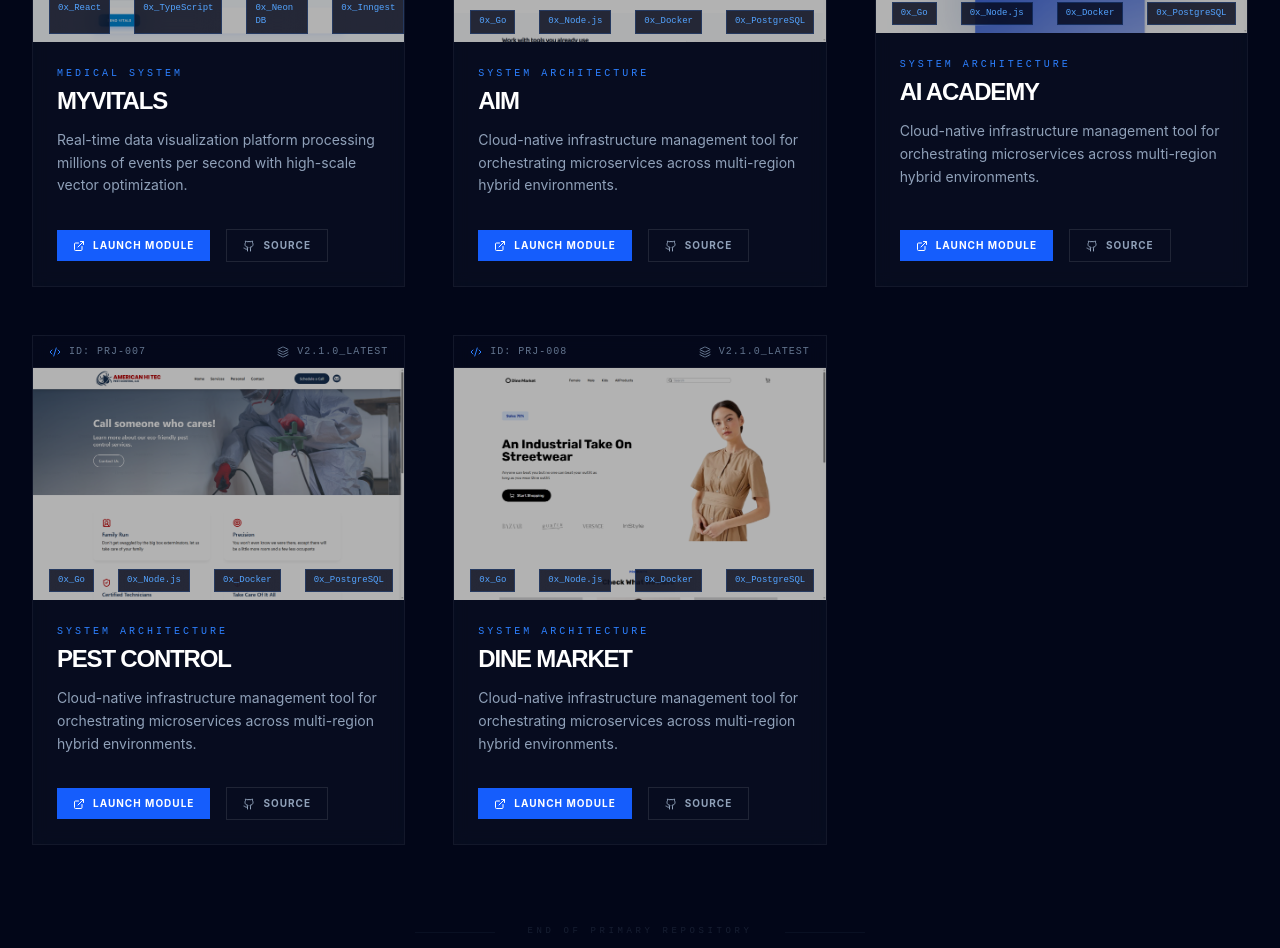
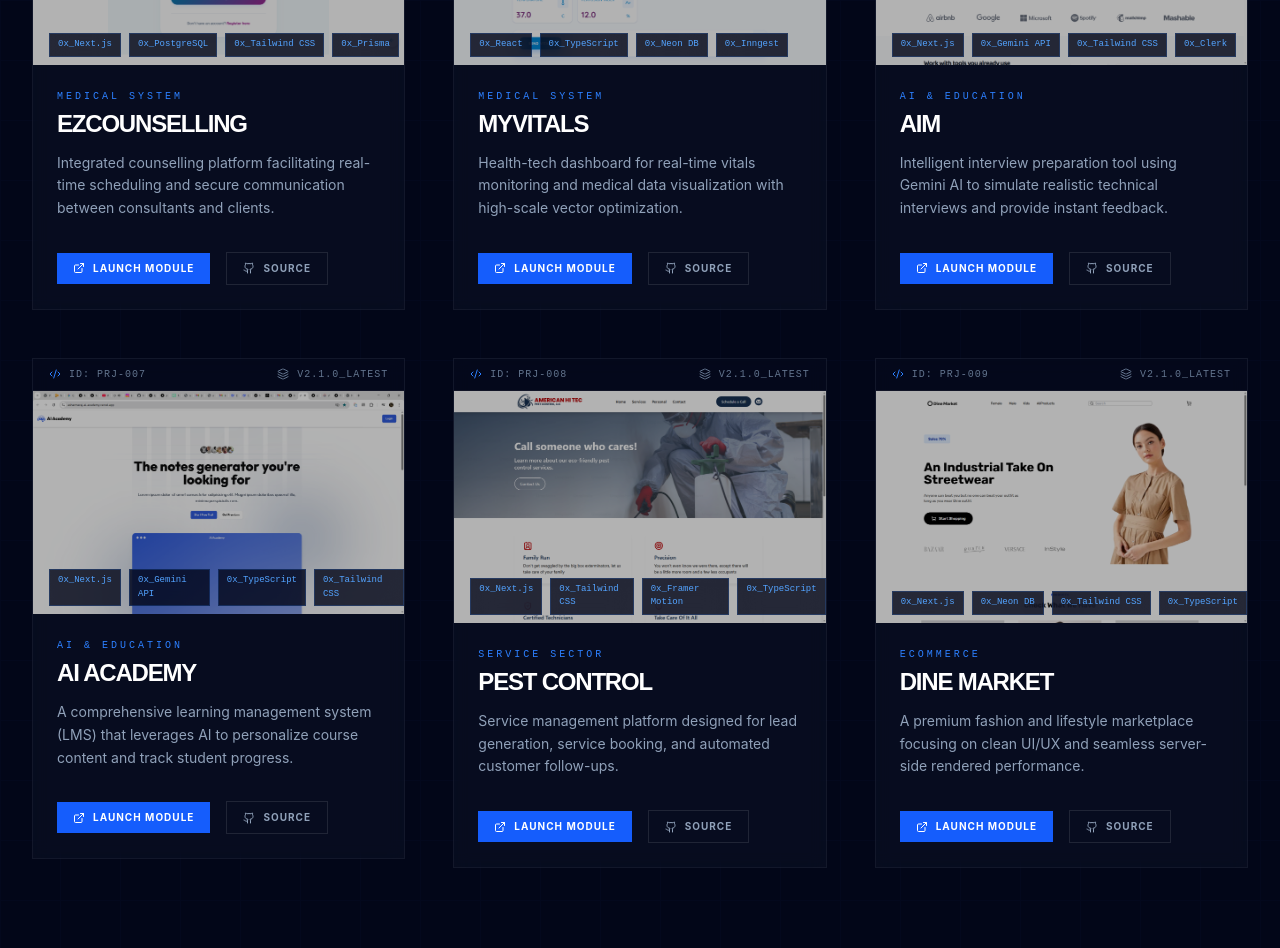
Before and after one commit to AsharMeraj/Personal_Portfolio_Website, a Next.js app: page /work in a window 1280 px wide. Shown: the part 1380-2328 px from the top of the page. Built offline with nearby package versions, Linux system fonts and the light colour scheme.

Commit message:
Adding projects page

```diff
--- a/app/_components/Education.tsx
+++ b/app/_components/Education.tsx
@@ -19,10 +19,8 @@ const Education = () => {
 
     return (
         <MarginWrapper>
-            <section id="education" ref={containerRef} className="relative bg-slate-950 overflow-hidden">
+            <section id="education" ref={containerRef} className="relative overflow-hidden">
                 {/* Background Circuit Grid */}
-                <div className="absolute inset-0 opacity-[0.02] pointer-events-none"
-                    style={{ backgroundImage: `linear-gradient(#3b82f6 1px, transparent 1px), linear-gradient(90deg, #3b82f6 1px, transparent 1px)`, backgroundSize: '60px 60px' }}></div>
 
                 <div className="mx-auto relative">
                     {/* Unified Design Header Section */}
--- a/app/_components/Navbar.tsx
+++ b/app/_components/Navbar.tsx
@@ -2,7 +2,6 @@
 import React, { useState, useEffect } from 'react';
 import { motion, AnimatePresence } from 'framer-motion';
 import { Menu, X, Terminal, Activity } from 'lucide-react';
-import MarginWrapper from './MarginWrapper';
 import { navLinks } from '../_utils/Constant';
 
 const Navbar: React.FC = () => {
--- a/app/_components/ProjectCards.tsx
+++ b/app/_components/ProjectCards.tsx
@@ -13,7 +13,7 @@ export const containerVariants: Variants = {
 
 const cardVariants: Variants = {
   hidden: { y: 40, opacity: 0, scale: 0.95 },
-  visible: {
+  whileInView: {
     y: 0,
     opacity: 1,
     scale: 1,
@@ -24,8 +24,8 @@ const cardVariants: Variants = {
 export default function ProjectCards({project}: {project: Project}) {
   return (
     <motion.div
-      variants={cardVariants}
-      className="group relative flex flex-col bg-slate-900/40 border border-white/5 backdrop-blur-sm overflow-hidden"
+      // variants={cardVariants}
+      className="group relative flex flex-col bg-slate-900/40 border border-white/5 backdrop-blur-sm overflow-hidden z-50"
     >
       {/* Technical Header */}
       <div className="flex items-center justify-between px-4 py-2 border-b border-white/5 bg-slate-950/50 text-[10px] font-mono tracking-widest text-slate-500 uppercase">
@@ -51,7 +51,7 @@ export default function ProjectCards({project}: {project: Project}) {
         {/* Scanner Line */}
         <div className="absolute top-0 left-0 w-full h-0.5 bg-blue-400 shadow-[0_0_15px_rgba(59,130,246,0.8)] opacity-0 group-hover:animate-scanner pointer-events-none" />
 
-        <div className="absolute bottom-2 left-4 flex gap-6">
+        <div className="absolute bottom-2 left-4 flex gap-2">
           {project.tags.map(tag => (
             <span key={tag} className="px-2 py-1 bg-slate-950/80 backdrop-blur-md text-[9px] font-mono text-blue-400 border border-blue-500/20">
               0x_{tag}
--- a/app/_utils/Constant.tsx
+++ b/app/_utils/Constant.tsx
@@ -28,11 +28,11 @@ export const CurrentTime = () => {
 
 
 export const navLinks = [
-  { name: 'ABOUT', href: '#about' },
-  { name: 'STACK', href: '#skills' },
+  { name: 'ABOUT', href: '/' },
+  { name: 'STACK', href: '/' },
   { name: 'PROJECTS', href: '/work' },
-  { name: 'HISTORY', href: '#experience' },
-  { name: 'CONTACT', href: '#contact' },
+  { name: 'HISTORY', href: '/' },
+  { name: 'CONTACT', href: '/' },
 ];
 
 
@@ -144,78 +144,88 @@ export const PROJECT: Project[] = [
     id: "PRJ-001",
     title: "JARVIS",
     category: "AGENTIC SYSTEMS",
-    description: "A distributed autonomous agent network built on Next.js 16, utilizing Gemini 2.5 audio preview for complex task reasoning and multi-step planning.",
-    tags: ["Next.js", "Gemini API", "Drizzle"],
+    description: "A distributed autonomous agent network utilizing Gemini 2.5 for complex task reasoning, multi-step planning, and real-time audio processing.",
+    tags: ["Next.js", "Gemini API", "Drizzle", "TypeScript"],
     image: "/jarvis.png",
     github: "#",
     live: "https://jarvis-asharmeraj.vercel.app"
   },
-   {
+  {
     id: "PRJ-002",
     title: "Timestore",
     category: "ECOMMERCE",
-    description: "Cloud-native infrastructure management tool for orchestrating microservices across multi-region hybrid environments.",
-    tags: ["Go", "Node.js", "Docker", "PostgreSQL"],
+    description: "A high-performance modern e-commerce storefront featuring dynamic product cataloging, secure checkout flows, and responsive design.",
+    tags: ["Next.js", "Tailwind CSS", "TypeScript", "Stripe"],
     image: "/Timestore.png",
     github: "#",
     live: "https://time-store.vercel.app/"
   },
   {
     id: "PRJ-003",
+    title: "QuickChat",
+    category: "SERVICE SECTOR", // Changed from SERVICE SECTOR for better clarity
+    description: "A high-performance real-time messaging platform utilizing Socket.io for bidirectional communication and low-latency instant data transfer.",
+    tags: ["Next.js", "Socket.io", "Tailwind CSS", "TypeScript"],
+    image: "/Quickchat.png",
+    github: "#",
+    live: "https://quickchat-asharmeraj.vercel.app/"
+  },
+  {
+    id: "PRJ-004",
     title: "EZCounselling",
-    category: "SYSTEM ARCHITECTURE",
-    description: "Cloud-native infrastructure management tool for orchestrating microservices across multi-region hybrid environments.",
-    tags: ["Go", "Node.js", "Docker", "PostgreSQL"],
+    category: "MEDICAL SYSTEM",
+    description: "Integrated counselling platform facilitating real-time scheduling and secure communication between consultants and clients.",
+    tags: ["Next.js", "PostgreSQL", "Tailwind CSS", "Prisma"],
     image: "/counselling.png",
     github: "#",
     live: "https://counselling-app-scree-git-352ccb-ashar-merajs-projects-60e64089.vercel.app/"
   },
   {
-    id: "PRJ-004",
+    id: "PRJ-005",
     title: "MyVitals",
-    category: "Medical System",
-    description: "Real-time data visualization platform processing millions of events per second with high-scale vector optimization.",
+    category: "MEDICAL SYSTEM",
+    description: "Health-tech dashboard for real-time vitals monitoring and medical data visualization with high-scale vector optimization.",
     tags: ["React", "TypeScript", "Neon DB", "Inngest"],
     image: "/myvitals2.png",
     github: "#",
     live: "#"
   },
   {
-    id: "PRJ-005",
+    id: "PRJ-006",
     title: "AIM",
-    category: "SYSTEM ARCHITECTURE",
-    description: "Cloud-native infrastructure management tool for orchestrating microservices across multi-region hybrid environments.",
-    tags: ["Go", "Node.js", "Docker", "PostgreSQL"],
+    category: "AI & EDUCATION",
+    description: "Intelligent interview preparation tool using Gemini AI to simulate realistic technical interviews and provide instant feedback.",
+    tags: ["Next.js", "Gemini API", "Tailwind CSS", "Clerk"],
     image: "/Aim.png",
     github: "#",
     live: "https://ai-interview-mocker-aim.vercel.app/"
   },
   {
-    id: "PRJ-006",
+    id: "PRJ-007",
     title: "AI ACADEMY",
-    category: "SYSTEM ARCHITECTURE",
-    description: "Cloud-native infrastructure management tool for orchestrating microservices across multi-region hybrid environments.",
-    tags: ["Go", "Node.js", "Docker", "PostgreSQL"],
+    category: "AI & EDUCATION",
+    description: "A comprehensive learning management system (LMS) that leverages AI to personalize course content and track student progress.",
+    tags: ["Next.js", "Gemini API", "TypeScript", "Tailwind CSS"],
     image: "/AiAcademy.png",
     github: "#",
     live: "https://asharmeraj-ai-academy.vercel.app/"
   },
   {
-    id: "PRJ-007",
+    id: "PRJ-008",
     title: "Pest Control",
-    category: "SYSTEM ARCHITECTURE",
-    description: "Cloud-native infrastructure management tool for orchestrating microservices across multi-region hybrid environments.",
-    tags: ["Go", "Node.js", "Docker", "PostgreSQL"],
+    category: "SERVICE SECTOR",
+    description: "Service management platform designed for lead generation, service booking, and automated customer follow-ups.",
+    tags: ["Next.js", "Tailwind CSS", "Framer Motion", "TypeScript"],
     image: "/Pestcontrol.png",
     github: "#",
     live: "https://americanhitecpestcontrol-asharmeraj.vercel.app/"
   },
   {
-    id: "PRJ-008",
+    id: "PRJ-009",
     title: "Dine Market",
-    category: "SYSTEM ARCHITECTURE",
-    description: "Cloud-native infrastructure management tool for orchestrating microservices across multi-region hybrid environments.",
-    tags: ["Go", "Node.js", "Docker", "PostgreSQL"],
+    category: "ECOMMERCE",
+    description: "A premium fashion and lifestyle marketplace focusing on clean UI/UX and seamless server-side rendered performance.",
+    tags: ["Next.js", "Neon DB", "Tailwind CSS", "TypeScript"],
     image: "/Dinemarket.png",
     github: "#",
     live: "https://dinemarket-blue.vercel.app/"
--- a/app/layout.tsx
+++ b/app/layout.tsx
@@ -28,7 +28,9 @@ export default function RootLayout({
       <body
         className={`${geistSans.variable} ${geistMono.variable} antialiased`}
       >
-        <main className="min-h-screen m-auto selection:bg-blue-500/30 bg-slate-950">
+        <main className="min-h-screen m-auto selection:bg-blue-500/30">
+          <div className="absolute inset-0 opacity-[0.02] pointer-events-none"
+            style={{ backgroundImage: `linear-gradient(#3b82f6 1px, transparent 1px), linear-gradient(90deg, #3b82f6 1px, transparent 1px)`, backgroundSize: '60px 60px' }}></div>
           <Navbar />
           {children}
         </main>
--- a/app/page.tsx
+++ b/app/page.tsx
@@ -8,6 +8,7 @@ import Services from './_components/Services';
 import Skills from './_components/Skills';
 import Projects from './_components/Projects';
 import Education from './_components/Education';
+import DownloadCV from './_components/DownloadCv';
 
 const App: React.FC = () => {
   return (
@@ -23,6 +24,8 @@ const App: React.FC = () => {
         <Skills/>
 
         <Projects/>
+
+        <DownloadCV/>
       </main>
 
       <footer className="py-16 border-t border-white/5 bg-slate-950 text-center">
--- a/app/work/_components/WorkPage.tsx
+++ b/app/work/_components/WorkPage.tsx
@@ -1,62 +1,151 @@
 'use client'
-import React, { useState, useMemo } from 'react';
-import { motion, AnimatePresence } from 'framer-motion';
-import { Search, Database, Box, Cpu, Shield } from 'lucide-react';
-import MarginWrapper from '../../_components/MarginWrapper';
-import ProjectCard from '../../_components/ProjectCards';
-import { CurrentTime, PROJECT } from '../../_utils/Constant';
+import React, { useState, useMemo, useRef, useEffect, useLayoutEffect } from 'react';
+import { Search, Database, Box, Shield } from 'lucide-react';
+import gsap from 'gsap';
+import { ScrollTrigger } from 'gsap/ScrollTrigger';
+import MarginWrapper from '@/app/_components/MarginWrapper';
+import ProjectCards from '@/app/_components/ProjectCards';
+import { PROJECT } from '@/app/_utils/Constant';
 
-const containerVariants = {
-  hidden: { opacity: 0 },
-  visible: {
-    opacity: 1,
-    transition: { staggerChildren: 0.1 }
-  }
-};
+// Register GSAP plugins
+gsap.registerPlugin(ScrollTrigger);
 
 const WorkPage: React.FC = () => {
   const [searchQuery, setSearchQuery] = useState('');
   const [activeFilter, setActiveFilter] = useState('ALL');
 
-  const categories = ['ALL', 'AI/MACHINE LEARNING', 'CYBER SECURITY', 'FULLSTACK ARCH', 'BACKEND INFRA', 'FRONTEND SYSTEMS'];
+  // Refs for animation targets
+  const headerRef = useRef<HTMLDivElement>(null);
+  const controlsRef = useRef<HTMLDivElement>(null);
+  const statusRef = useRef<HTMLDivElement>(null);
+  const gridRef = useRef<HTMLDivElement>(null);
+  const emptyRef = useRef<HTMLDivElement>(null);
+  const footerRef = useRef<HTMLDivElement>(null);
+
+  const categories = ['ALL', 'AGENTIC SYSTEMS', 'ECOMMERCE', 'MEDICAL SYSTEM', 'AI & EDUCATION', 'SERVICE SECTOR'];
 
   const filteredProjects = useMemo(() => {
-    return PROJECT.filter(project => {
-      const matchesSearch = project.title.toLowerCase().includes(searchQuery.toLowerCase()) ||
-                          project.tags.some(tag => tag.toLowerCase().includes(searchQuery.toLowerCase()));
-      const matchesFilter = activeFilter === 'ALL' || project.category === activeFilter;
-      return matchesSearch && matchesFilter;
+    const query = searchQuery.toLowerCase().trim();
+    const filter = activeFilter.toUpperCase().trim();
+
+    return PROJECT.filter((project) => {
+      const projectCategory = project.category.toUpperCase().trim();
+      const matchesFilter = filter === "ALL" || projectCategory === filter;
+      if (!matchesFilter) return false;
+
+      const matchesSearch =
+        project.title.toLowerCase().includes(query) ||
+        project.tags.some((tag) => tag.toLowerCase().includes(query)) ||
+        project.description.toLowerCase().includes(query);
+
+      return matchesSearch;
     });
   }, [searchQuery, activeFilter]);
 
+  // Initial Entrance Animations
+  useLayoutEffect(() => {
+    const ctx = gsap.context(() => {
+      // Header Animation
+      gsap.from('.header-tag', {
+        opacity: 0,
+        x: -20,
+        duration: 0.8,
+        ease: 'power3.out'
+      });
+
+      gsap.from('.header-title', {
+        opacity: 0,
+        y: 20,
+        duration: 0.8,
+        delay: 0.1,
+        ease: 'power3.out'
+      });
+
+      // Controls Entrance
+      gsap.from(controlsRef.current, {
+        opacity: 0,
+        y: 10,
+        duration: 0.6,
+        delay: 0.3,
+        ease: 'power2.out'
+      });
+
+      // Status Indicator Entrance
+      gsap.from(statusRef.current, {
+        opacity: 0,
+        duration: 0.6,
+        delay: 0.5,
+        ease: 'power2.out'
+      });
+
+      // Footer Animation on Scroll
+      // Fixed: Removed duplicate 'opacity' key in the configuration object.
+      gsap.from(footerRef.current, {
+        opacity: 0,
+        scrollTrigger: {
+          trigger: footerRef.current,
+          start: "top 95%",
+          toggleActions: "play none none none"
+        },
+        duration: 1
+      });
+    }, headerRef);
+
+    return () => ctx.revert();
+  }, []);
+
+  // Grid/Project List Animation when filtered list changes
+  useEffect(() => {
+    if (filteredProjects.length > 0) {
+      // Small delay to ensure DOM is ready after React render
+      const ctx = gsap.context(() => {
+        gsap.fromTo('.project-card-wrapper',
+          {
+            opacity: 0,
+            y: 40,
+            scale: 0.95
+          },
+          {
+            opacity: 1,
+            y: 0,
+            scale: 1,
+            duration: 0.6,
+            stagger: 0.1,
+            ease: 'back.out(1.7)'
+          }
+        );
+      }, gridRef);
+      return () => ctx.revert();
+    } else {
+      const ctx = gsap.context(() => {
+        gsap.fromTo(emptyRef.current,
+          { opacity: 0 },
+          { opacity: 1, duration: 0.5 }
+        );
+      });
+      return () => ctx.revert();
+    }
+  }, [filteredProjects]);
+
   return (
-    <div className="pt-16">
+    <div className="pt-16 min-h-screen bg-slate-950 overflow-x-hidden">
       <MarginWrapper>
         {/* Page Header */}
-        <header className="mb-16">
-          <motion.div
-            initial={{ opacity: 0, x: -20 }}
-            animate={{ opacity: 1, x: 0 }}
-            className="flex items-center space-x-4 mb-4"
-          >
+        <header className="mb-16" ref={headerRef}>
+          <div className="header-tag flex items-center space-x-4 mb-4">
             <div className="h-px w-12 bg-blue-500" />
-            <span className="text-xs text-center lg:text-start font-mono w-fit  m-auto lg:m-0 border-b border-blue-500 text-blue-500 tracking-[0.5em] uppercase pb-2">
+            <span className="text-xs text-center lg:text-start font-mono w-fit m-auto lg:m-0 border-b border-blue-500 text-blue-500 tracking-[0.5em] uppercase pb-2">
               REPOS_ARCHIVE // PROJECT_DATABASE
             </span>
-          </motion.div>
-          <motion.h1
-            initial={{ opacity: 0, y: 20 }}
-            animate={{ opacity: 1, y: 0 }}
-            transition={{ delay: 0.1 }}
-            className="text-white text-center lg:text-start  text-4xl md:text-5xl lg:text-6xl font-black w-fit leading-none tracking-tighter"
-          >
+          </div>
+          <h1 className="header-title text-white text-center lg:text-start text-4xl md:text-5xl lg:text-6xl font-black w-fit leading-none tracking-tighter">
             SYSTEM<br />
             <span className="gradient-text">BLUEPRINTS.</span>
-          </motion.h1>
+          </h1>
         </header>
 
         {/* Controls Module */}
-        <div className="mb-12 flex flex-col lg:flex-row gap-6 items-start lg:items-center justify-between">
+        <div ref={controlsRef} className="mb-12 flex flex-col lg:flex-row gap-6 items-start lg:items-center justify-between">
           {/* Search Module */}
           <div className="relative w-full lg:max-w-md group">
             <div className="absolute inset-0 bg-blue-500/5 blur-xl group-focus-within:bg-blue-500/10 transition-all" />
@@ -77,13 +166,12 @@ const WorkPage: React.FC = () => {
           <div className="flex flex-wrap gap-2">
             {categories.map((cat, idx) => (
               <button
-                key={cat}
+                key={idx}
                 onClick={() => setActiveFilter(cat)}
-                className={`px-4 py-2 text-[9px] font-mono tracking-widest uppercase border transition-all ${
-                  activeFilter === cat
+                className={`px-4 py-2 text-[9px] font-mono tracking-widest uppercase border transition-all ${activeFilter === cat
                   ? 'bg-blue-600 border-blue-500 text-white shadow-lg shadow-blue-600/20'
                   : 'bg-slate-900/40 border-white/5 text-slate-500 hover:border-blue-500/30 hover:text-blue-400'
-                }`}
+                  }`}
               >
                 [{idx < 10 ? `0${idx}` : idx}] {cat.replace('/', '_')}
               </button>
@@ -92,7 +180,7 @@ const WorkPage: React.FC = () => {
         </div>
 
         {/* Status Indicators */}
-        <div className="flex items-center gap-8 mb-10 text-[9px] font-mono text-slate-600 uppercase tracking-[0.3em] border-b border-white/5 pb-4">
+        <div ref={statusRef} className="flex items-center gap-8 mb-10 text-[9px] font-mono text-slate-600 uppercase tracking-[0.3em] border-b border-white/5 pb-4">
           <div className="flex items-center gap-2">
             <Box className="w-3 h-3 text-blue-500" />
             <span>Modules: {filteredProjects.length}</span>
@@ -104,25 +192,23 @@ const WorkPage: React.FC = () => {
         </div>
 
         {/* Projects Grid */}
-        <AnimatePresence mode="popLayout">
+        <div>
           {filteredProjects.length > 0 ? (
-            <motion.div
+            <div
               key="grid"
-              variants={containerVariants}
-              initial="hidden"
-              animate="visible"
-              exit="hidden"
+              ref={gridRef}
               className="grid grid-cols-1 md:grid-cols-2 lg:grid-cols-3 gap-12"
             >
               {filteredProjects.map((project) => (
-                <ProjectCard key={project.id} project={project} />
+                <div key={project.id} className="project-card-wrapper">
+                  <ProjectCards project={project} />
+                </div>
               ))}
-            </motion.div>
+            </div>
           ) : (
-            <motion.div
+            <div
               key="no-results"
-              initial={{ opacity: 0 }}
-              animate={{ opacity: 1 }}
+              ref={emptyRef}
               className="py-20 text-center border border-dashed border-white/5 rounded-xl"
             >
               <Database className="w-12 h-12 text-slate-800 mx-auto mb-4" />
@@ -135,21 +221,20 @@ const WorkPage: React.FC = () => {
               >
                 Restart_Search_Sequence
               </button>
-            </motion.div>
+            </div>
           )}
-        </AnimatePresence>
+        </div>
 
         {/* Technical Footer Label */}
         <div className="mt-20 flex justify-center">
-          <motion.div
-            initial={{ opacity: 0 }}
-            whileInView={{ opacity: 0.3 }}
+          <div
+            ref={footerRef}
             className="flex items-center gap-8 font-mono text-[9px] tracking-[0.4em] uppercase text-slate-600"
           >
             <div className="w-20 h-px bg-slate-800" />
             <span>End of Primary Repository</span>
             <div className="w-20 h-px bg-slate-800" />
-          </motion.div>
+          </div>
         </div>
       </MarginWrapper>
     </div>
--- a/package.json
+++ b/package.json
@@ -10,6 +10,7 @@
   },
   "dependencies": {
     "framer-motion": "^12.26.1",
+    "gsap": "^3.14.2",
     "lucide-react": "^0.562.0",
     "next": "16.1.1",
     "react": "19.2.3",
```
Also changed, not shown: app/_components/DownloadCv.tsx (added, +83 -0 lines), app/_components/Projects.tsx (+0 -12 lines), public/Quickchat.png (added), 1 other file (tests, documents, lock files or other folders).
